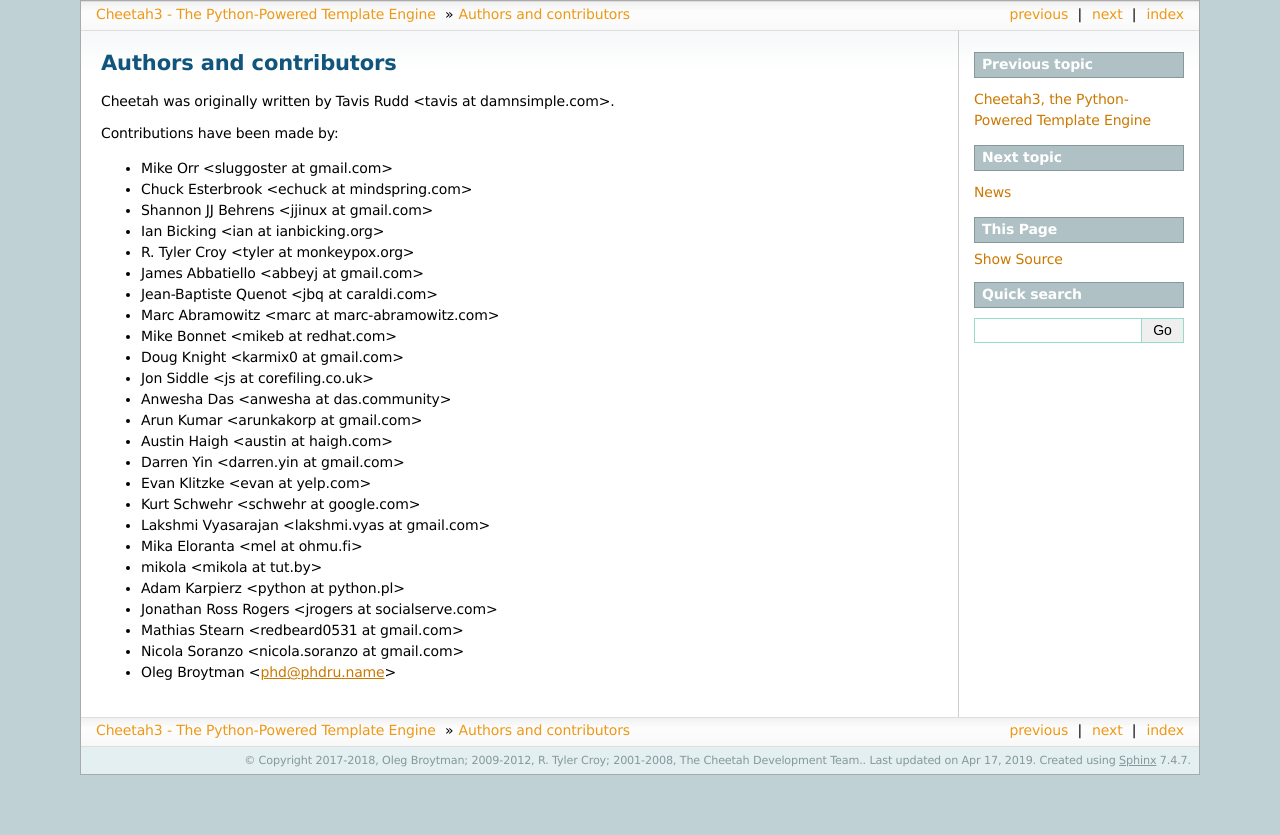
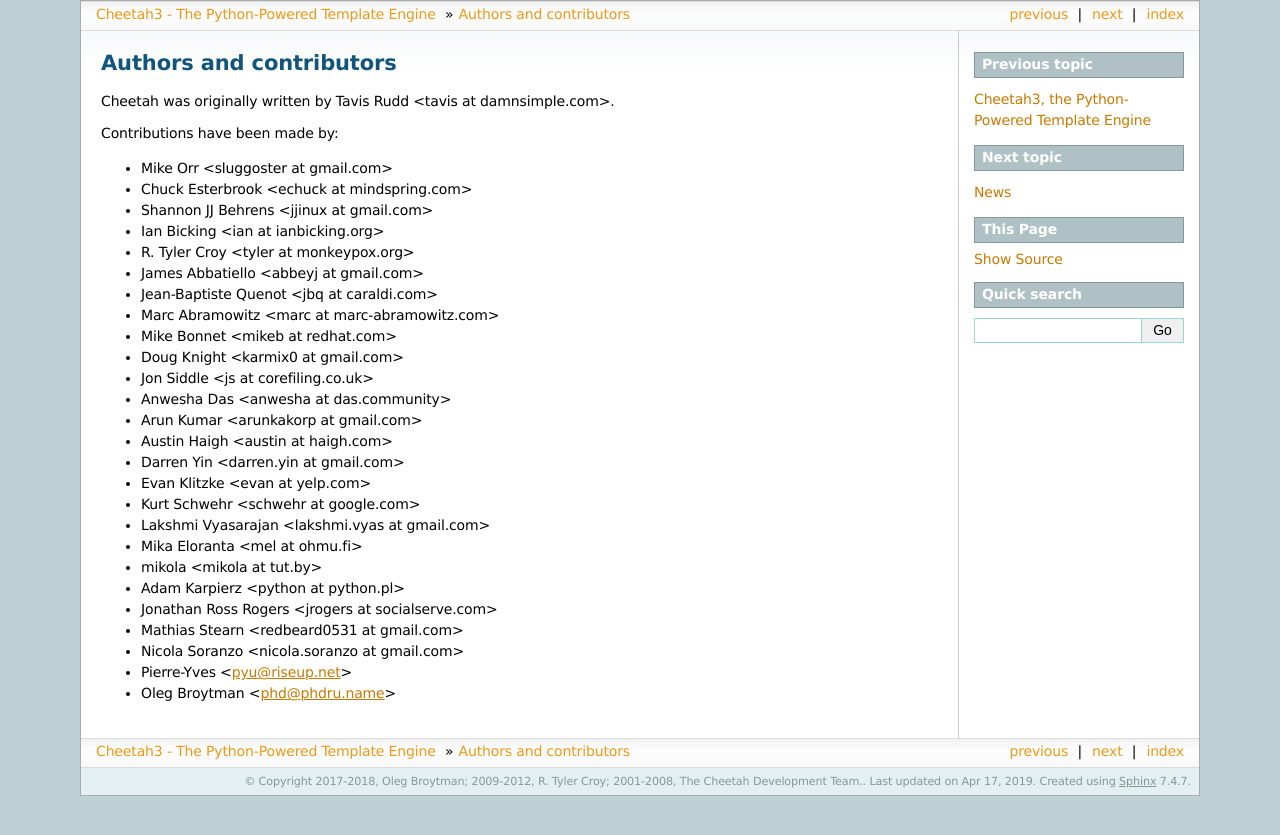
Before and after one commit to CheetahTemplate3/cheetah3, a Sphinx documentation site: the page built from docs/authors.rst, in a window 1280 px wide. Shown: the top 835 px of the page. Built offline with Sphinx 7.4.7, drawn with Linux system fonts in a browser that asks for light colours.

Commit message:
Docs(authors): Add Pierre-Yves
[skip ci]

```diff
--- a/docs/authors.rst
+++ b/docs/authors.rst
@@ -29,4 +29,5 @@ Contributions have been made by:
 * Jonathan Ross Rogers <jrogers at socialserve.com>
 * Mathias Stearn <redbeard0531 at gmail.com>
 * Nicola Soranzo <nicola.soranzo at gmail.com>
+* Pierre-Yves <pyu@riseup.net>
 * Oleg Broytman <phd@phdru.name>
```
